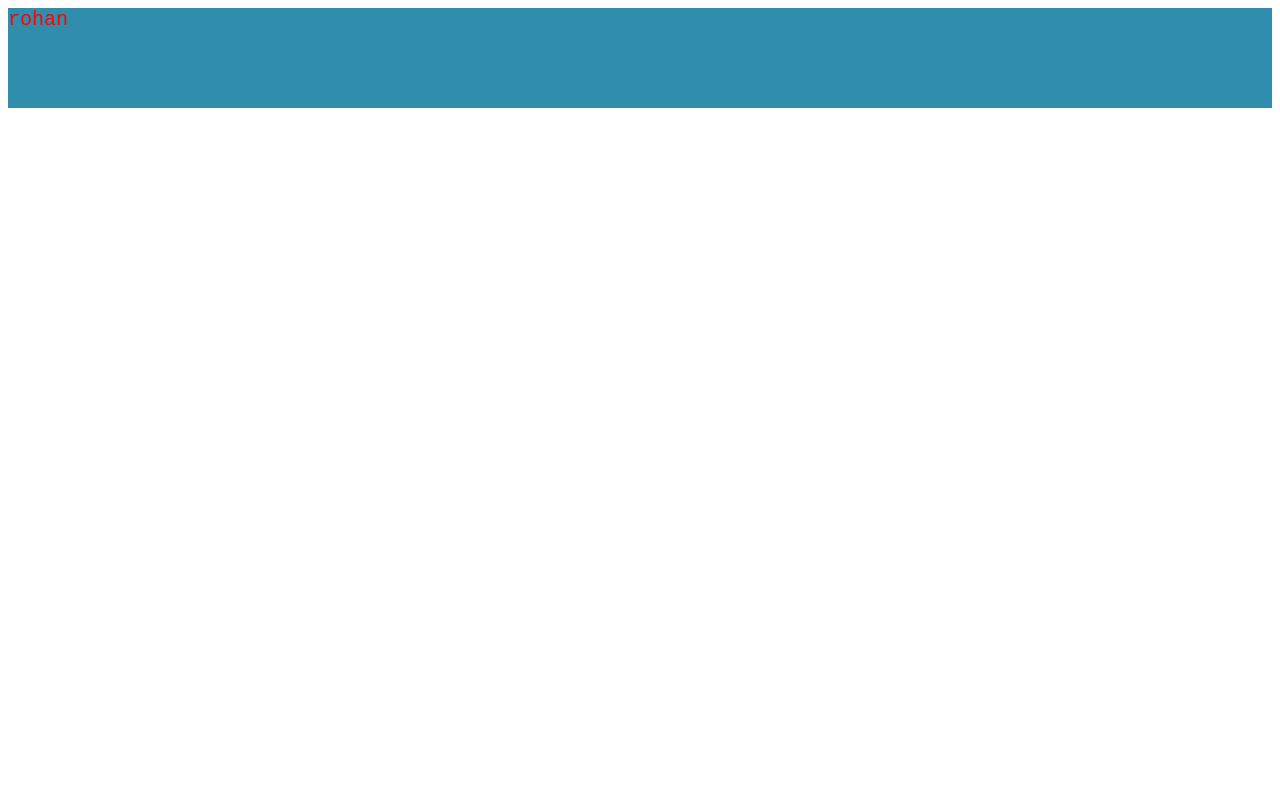
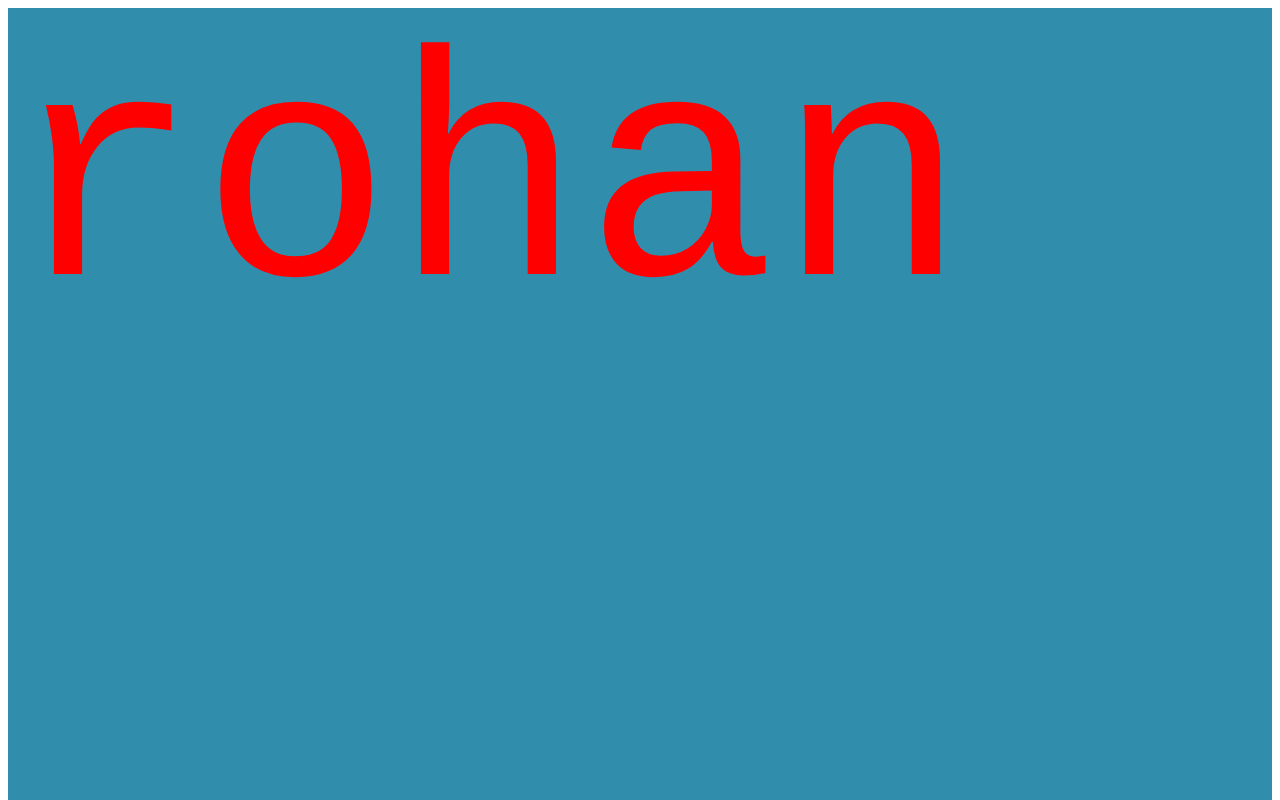
Before and after one commit to Rohan636-create/web-platform-uqylat, a plain HTML site: page index.html in a window 1280 px wide. Shown: the top 800 px of the page. Drawn offline with Linux system fonts and the light colour scheme.

Commit message:
1 file modified

```diff
--- a/rohan.css
+++ b/rohan.css
@@ -1,7 +1,7 @@
 div {
   color: red;
-  height: 100px;
+  height: 100rem;
   font-family: 'Courier New', Courier, monospace;
-  font-size: 20px;
+  font-size: 20rem;
   background-color: rgb(48, 141, 172);
 }
```
